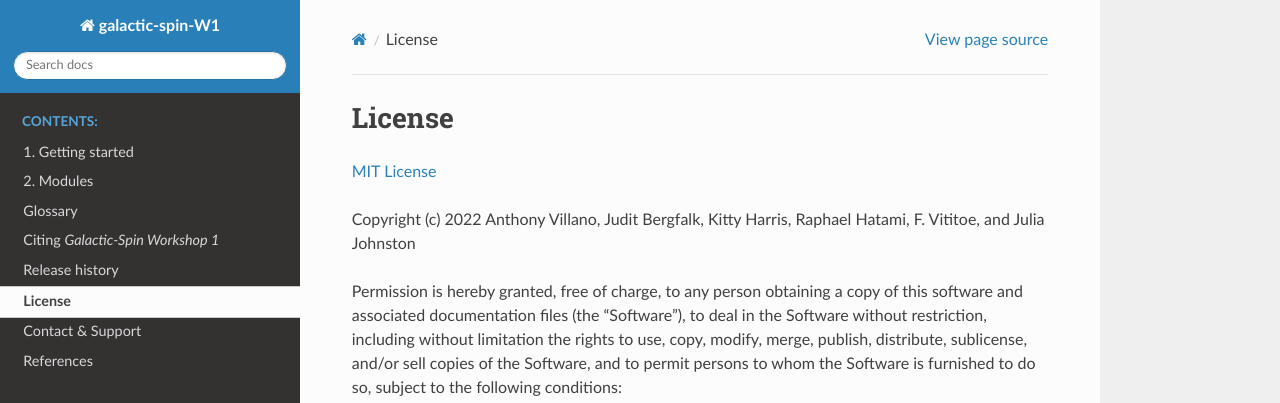
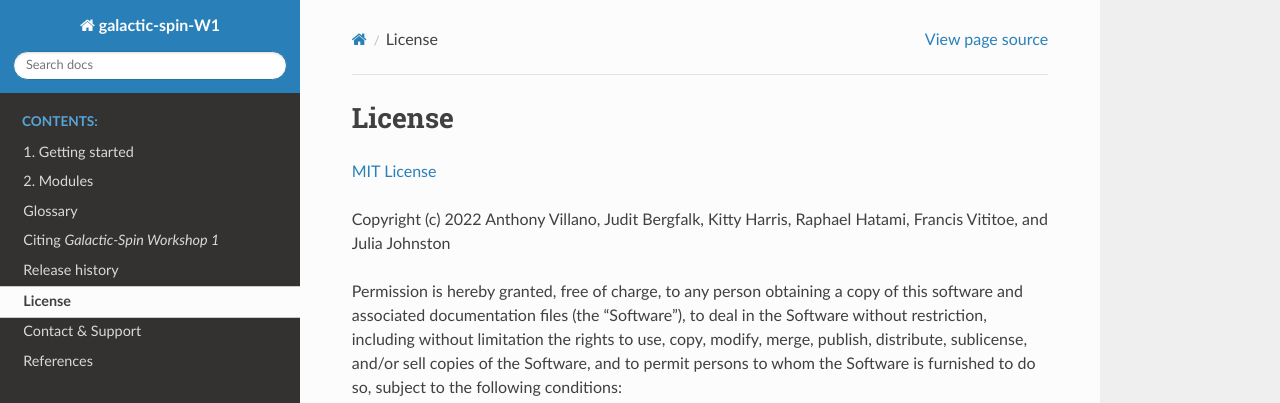
Before and after one commit to villano-lab/galactic-spin-W1, a Sphinx documentation site: the page built from docs/source/06_License.rst, in a window 1280 px wide. Shown: the top 403 px of the page. Built offline with Sphinx 7.4.7 and the Read the Docs theme 2.0.0, drawn with Linux system fonts in a browser that asks for light colours.

Commit message:
Update Francis' first name from initial to name Except where all authors are listed with first initial only.

```diff
--- a/docs/source/04_Citations.rst
+++ b/docs/source/04_Citations.rst
@@ -18,7 +18,7 @@ If you decide to use this code, or if you want to add a reference to it, please
 .. code-block::
 
   @misc{villano_a_n_2022_6588350,
-    author       = {Villano, A. N. and Harris, Kitty C. and Bergfalk, Judit and Hatami, Raphael and Vititoe, F. and Johnston, Julia},
+    author       = {Villano, A. N. and Harris, Kitty C. and Bergfalk, Judit and Hatami, Raphael and Vititoe, Francis and Johnston, Julia},
     title        = {The Data Behind Dark Matter: Exploring Galactic Rotation},
     month        = {june},
     year         = {2022},
--- a/docs/source/06_License.rst
+++ b/docs/source/06_License.rst
@@ -4,7 +4,7 @@ License
 
 `MIT License <https://opensource.org/licenses/MIT>`_
 
-Copyright (c) 2022 Anthony Villano, Judit Bergfalk, Kitty Harris, Raphael Hatami, F. Vititoe, and Julia Johnston
+Copyright (c) 2022 Anthony Villano, Judit Bergfalk, Kitty Harris, Raphael Hatami, Francis Vititoe, and Julia Johnston
 
 Permission is hereby granted, free of charge, to any person obtaining a copy
 of this software and associated documentation files (the "Software"), to deal
```
Also changed, not shown: README.md (+2 -2 lines), docs/source/index.rst (+4 -5 lines), paper/paper.md (+1 -1 lines), 1 other file.
